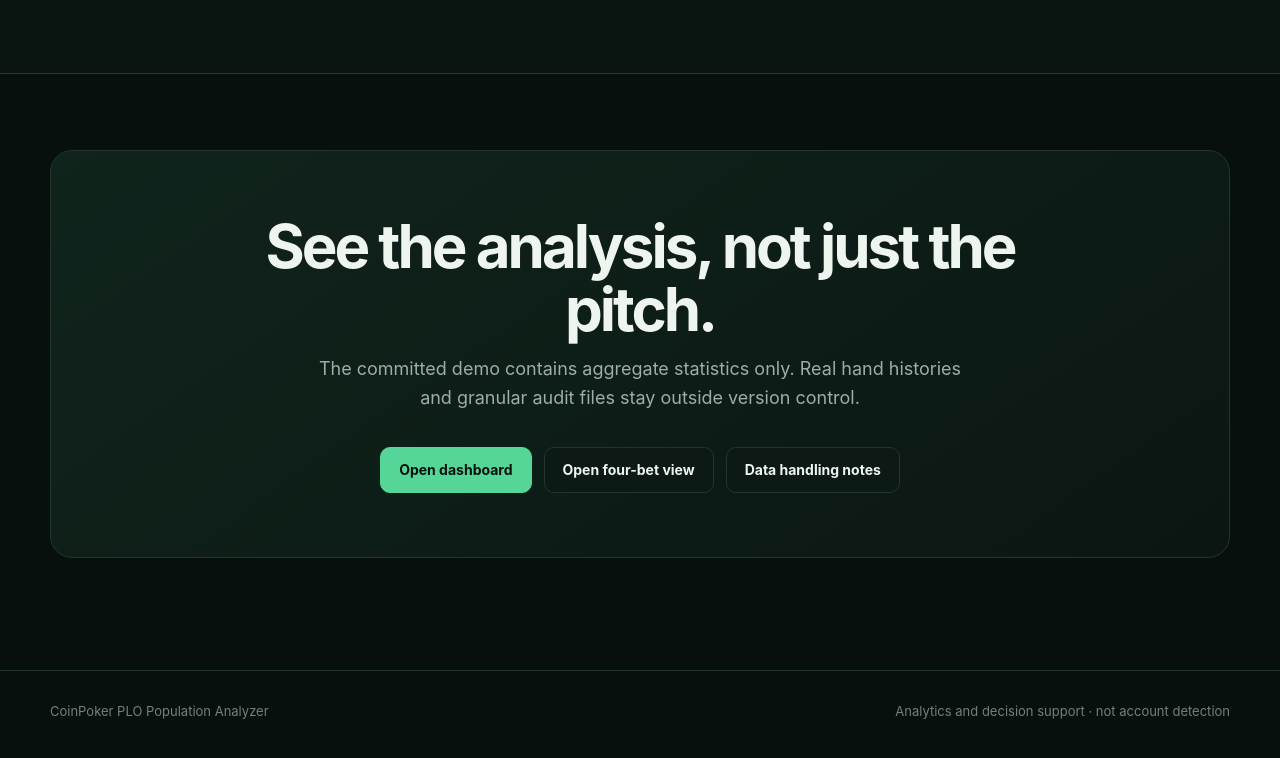
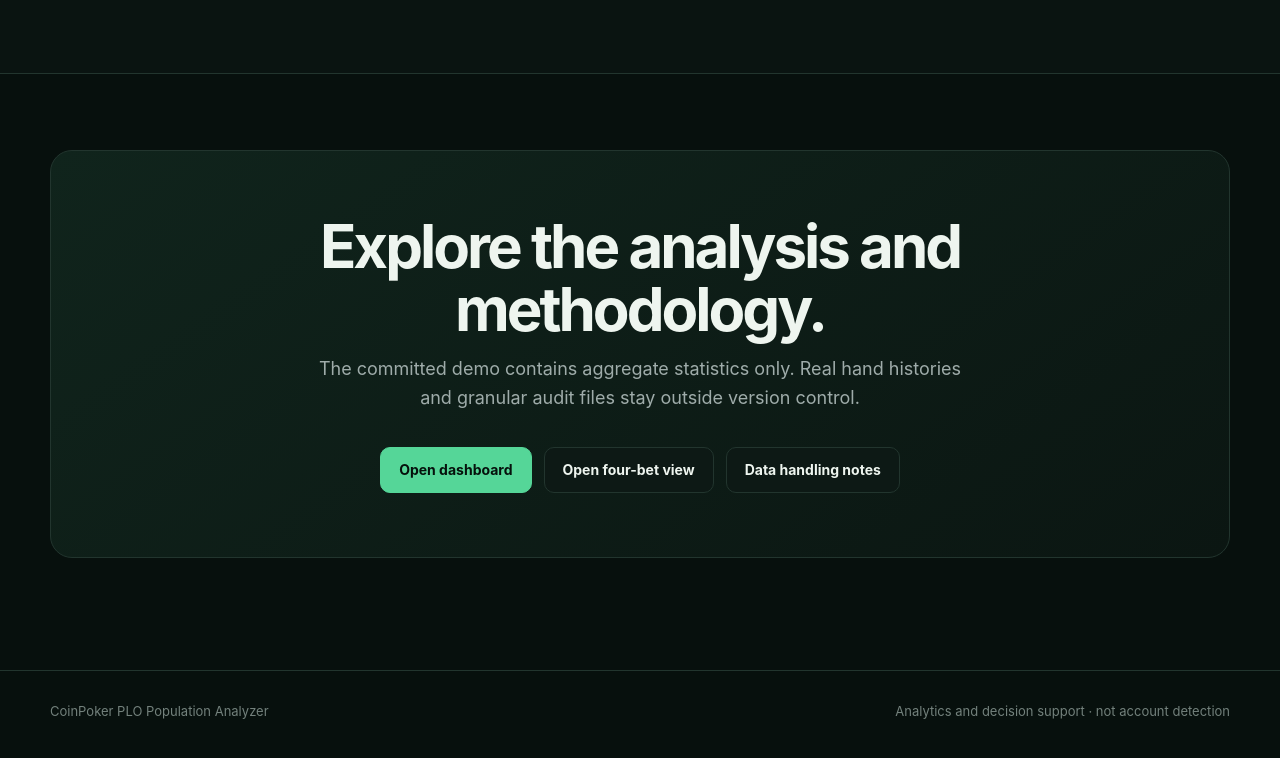
Before and after one commit to Texonja/plo-population-analyzer, a plain HTML site: page docs/index.html in a window 1280 px wide. Shown: the part 2964-3722 px from the top of the page. Drawn offline with Linux system fonts and the light colour scheme.

Commit message:
Refine public documentation wording

```diff
--- a/docs/index.html
+++ b/docs/index.html
@@ -128,7 +128,7 @@
     <section class="cta">
       <div class="wrap">
         <div class="cta-box">
-          <h2>See the analysis, not just the pitch.</h2>
+          <h2>Explore the analysis and methodology.</h2>
           <p>The committed demo contains aggregate statistics only. Real hand histories and granular audit files stay outside version control.</p>
           <div class="actions">
             <a class="button primary" href="demo/pool_dashboard.html">Open dashboard</a>
```
Also changed, not shown: 2 other files.
